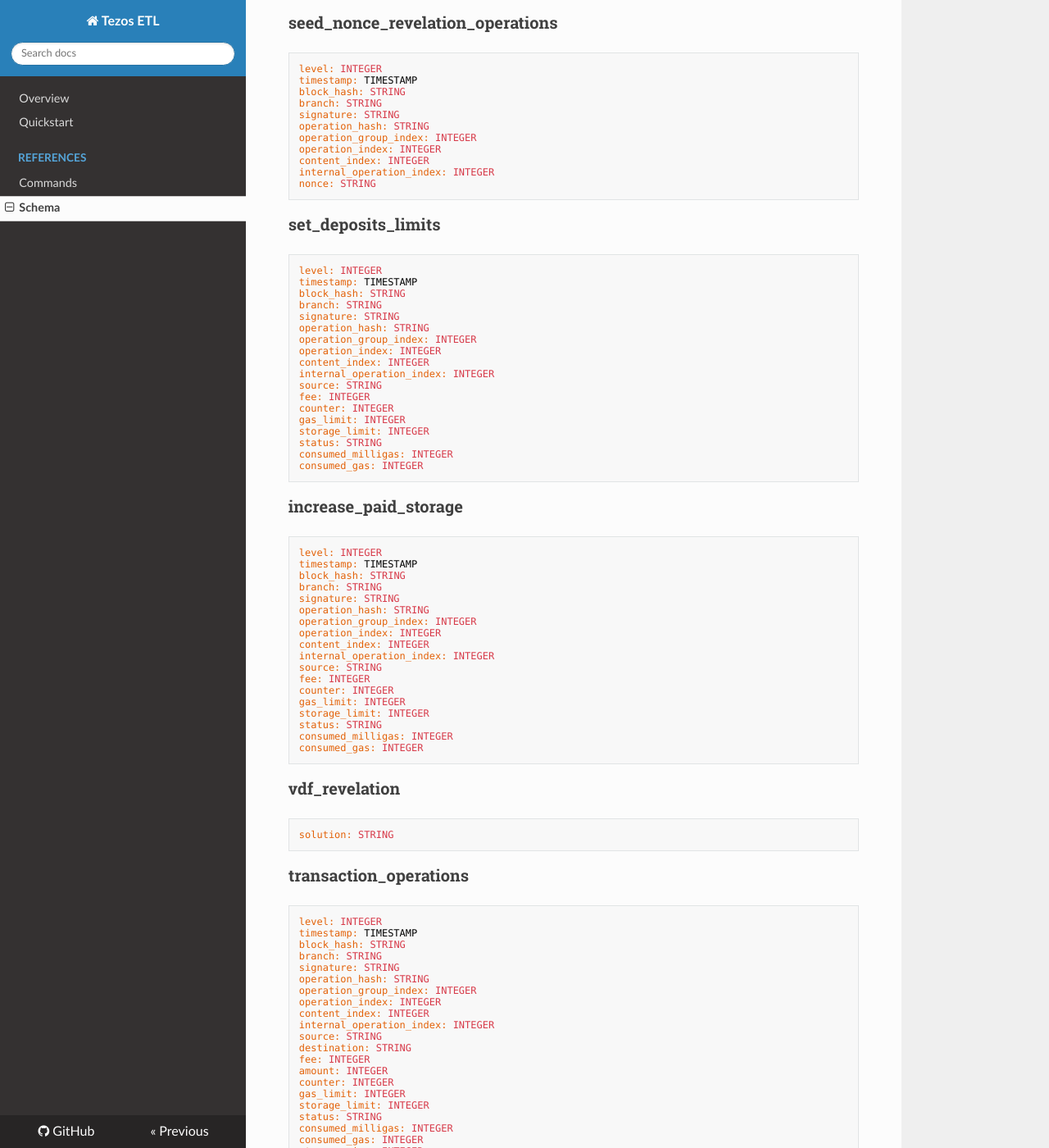
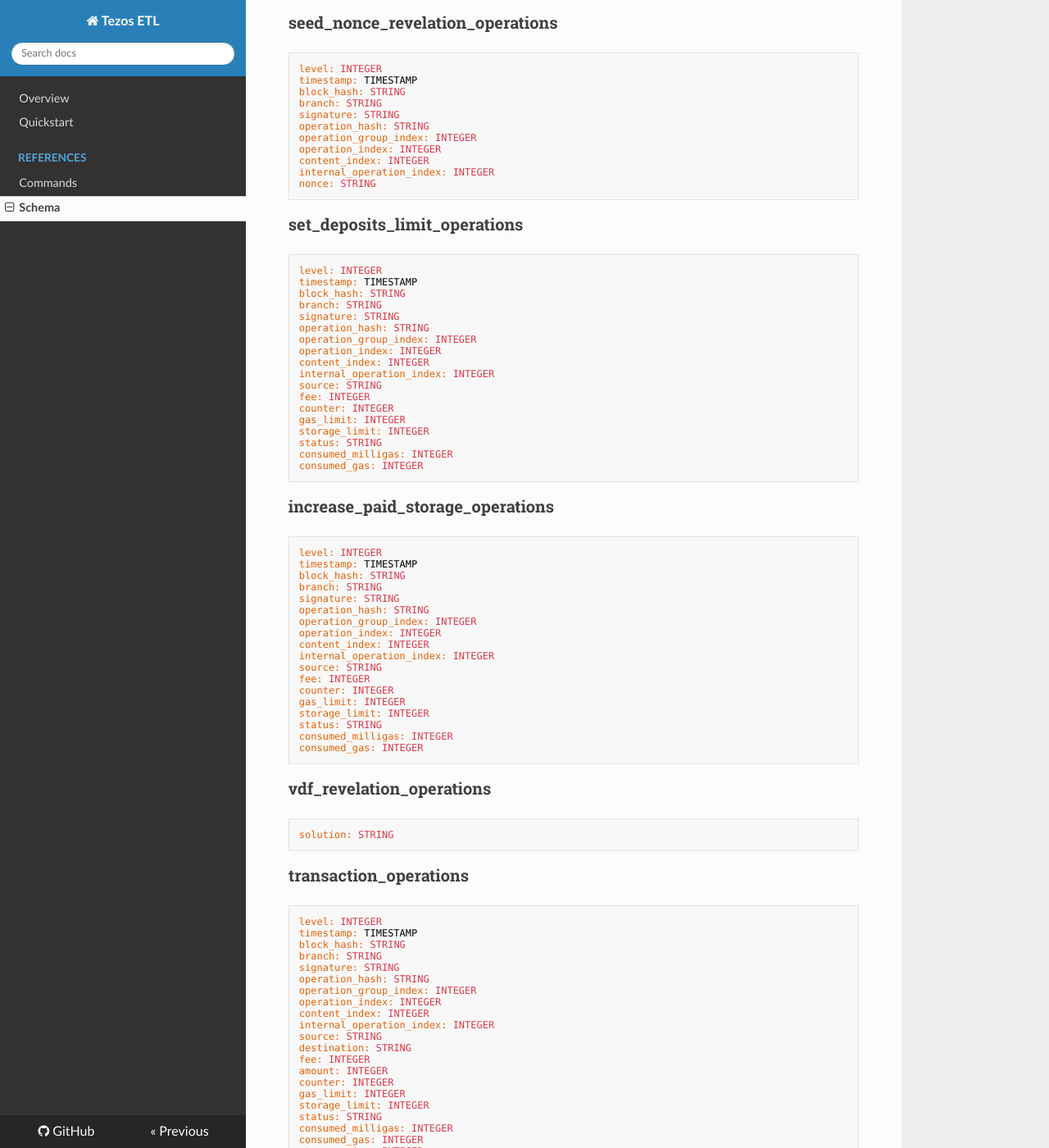
Before and after one commit to blockchain-etl/tezos-etl, an MkDocs documentation site: the page built from docs/schema.md, in a window 1280 px wide and 1400 px high, scrolled down 5119 px. Shown: the whole window at 82% size. Built offline with MkDocs 1.6.1, drawn with Linux system fonts in a browser that asks for light colours; nearby versions of some CDN libraries.

````diff
--- a/docs/schema.md
+++ b/docs/schema.md
@@ -349,7 +349,7 @@ internal_operation_index: INTEGER
 nonce: STRING
 ```
 
-### set_deposits_limits
+### set_deposits_limit_operations
 
 ```
 level: INTEGER
@@ -372,7 +372,7 @@ consumed_milligas: INTEGER
 consumed_gas: INTEGER
 ```
 
-### increase_paid_storage
+### increase_paid_storage_operations
 
 ```
 level: INTEGER
@@ -395,7 +395,7 @@ consumed_milligas: INTEGER
 consumed_gas: INTEGER
 ```
 
-### vdf_revelation
+### vdf_revelation_operations
 
 ```
 solution: STRING
````
